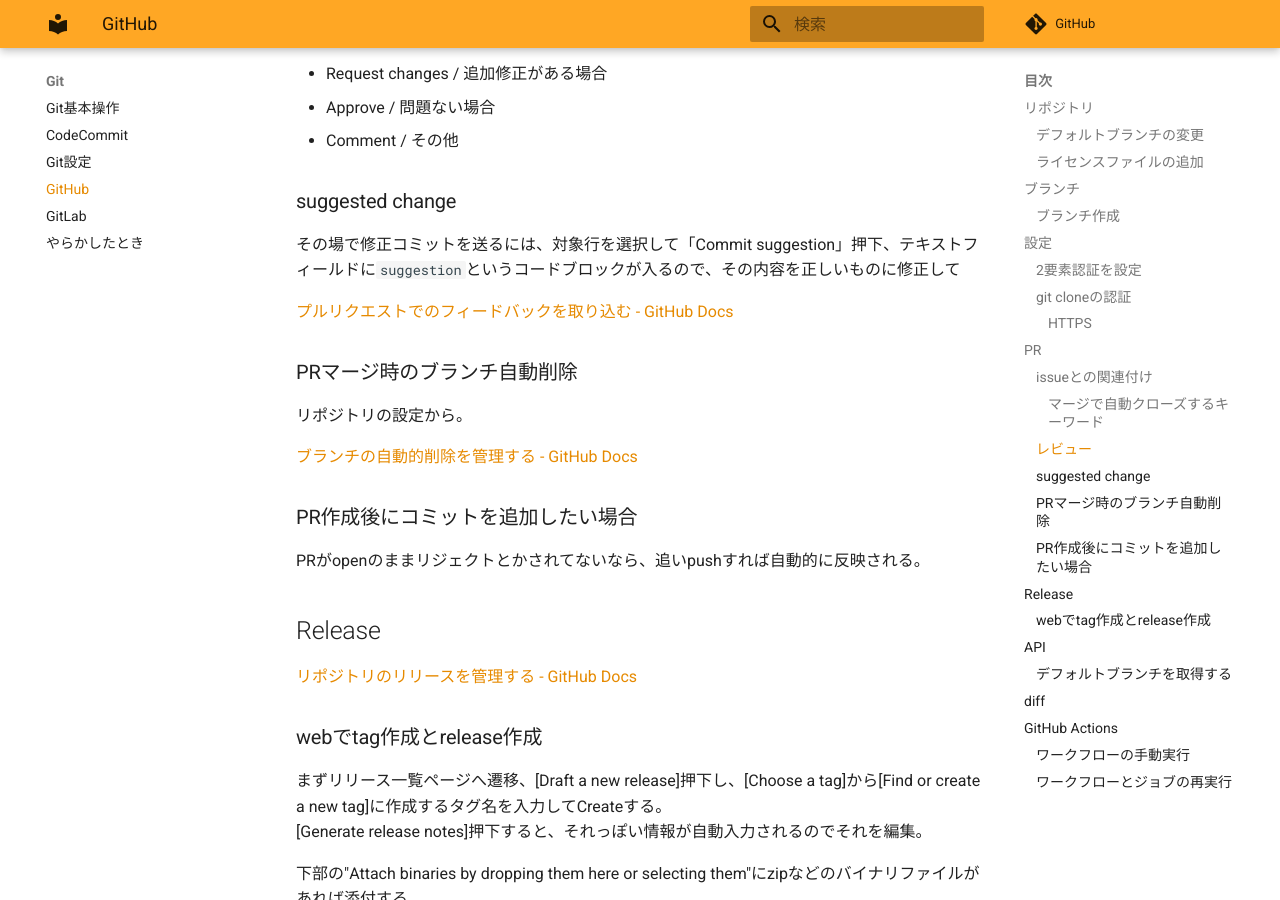
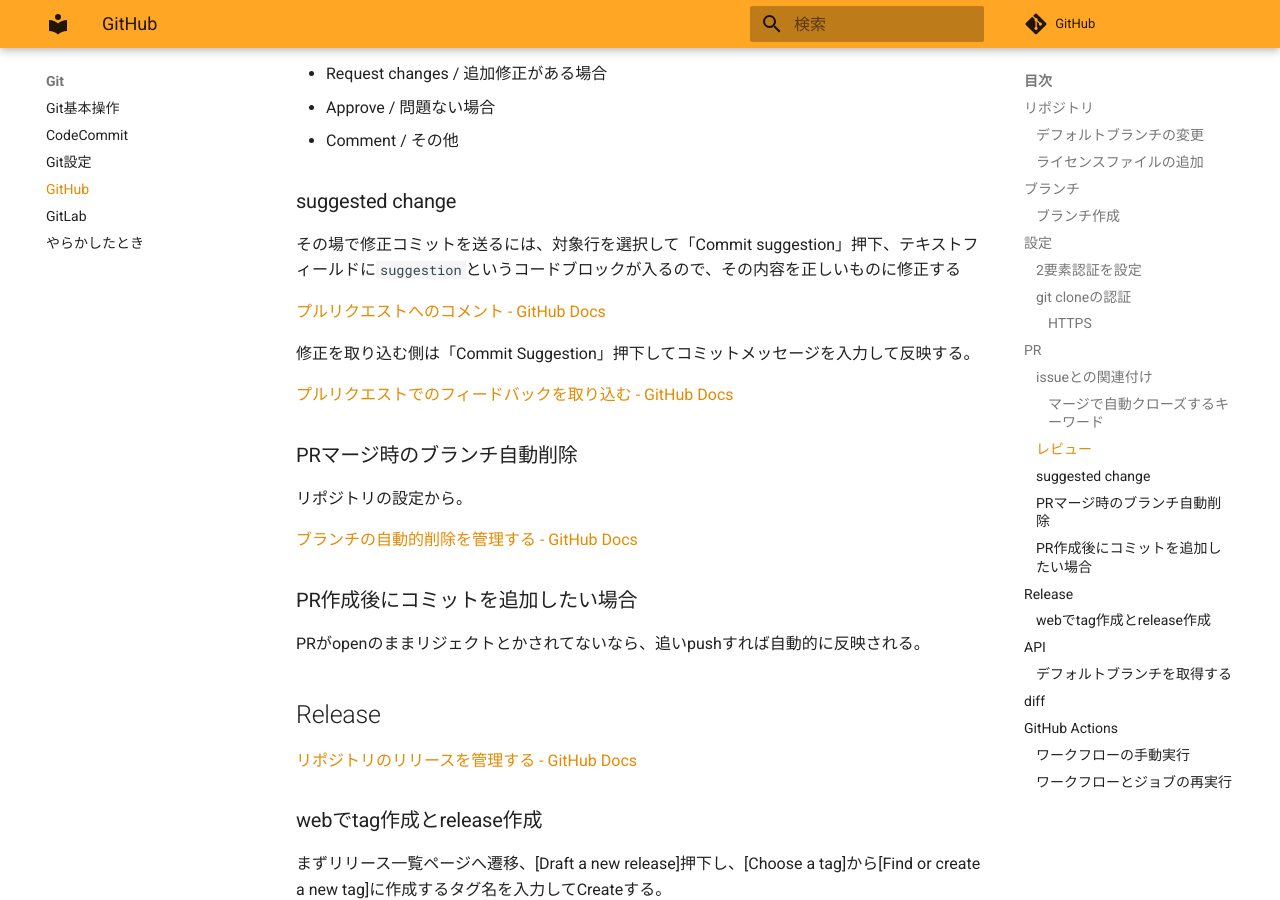
Before and after one commit to zaki-lknr/docs, an MkDocs documentation site: the page built from docs/Git/github.md, in a window 1280 px wide and 900 px high, scrolled down 1950 px. Built offline with MkDocs 1.6.1 and Material for MkDocs 9.7.7, drawn with Linux system fonts in a browser that asks for light colours; comment, search, counter and statistics services are not loaded.

Commit message:
add: git/github: suggested changeの説明追加

```diff
--- a/docs/Git/github.md
+++ b/docs/Git/github.md
@@ -73,7 +73,11 @@ Settings -> Developer settings -> Personal access tokens -> Tokens(classic)で
 
 ### suggested change
 
-その場で修正コミットを送るには、対象行を選択して「Commit suggestion」押下、テキストフィールドに`suggestion`というコードブロックが入るので、その内容を正しいものに修正して
+その場で修正コミットを送るには、対象行を選択して「Commit suggestion」押下、テキストフィールドに`suggestion`というコードブロックが入るので、その内容を正しいものに修正する
+
+[プルリクエストへのコメント - GitHub Docs](https://docs.github.com/ja/pull-requests/collaborating-with-pull-requests/reviewing-changes-in-pull-requests/commenting-on-a-pull-request)
+
+修正を取り込む側は「Commit Suggestion」押下してコミットメッセージを入力して反映する。
 
 [プルリクエストでのフィードバックを取り込む - GitHub Docs](https://docs.github.com/ja/pull-requests/collaborating-with-pull-requests/reviewing-changes-in-pull-requests/incorporating-feedback-in-your-pull-request)
 
```
